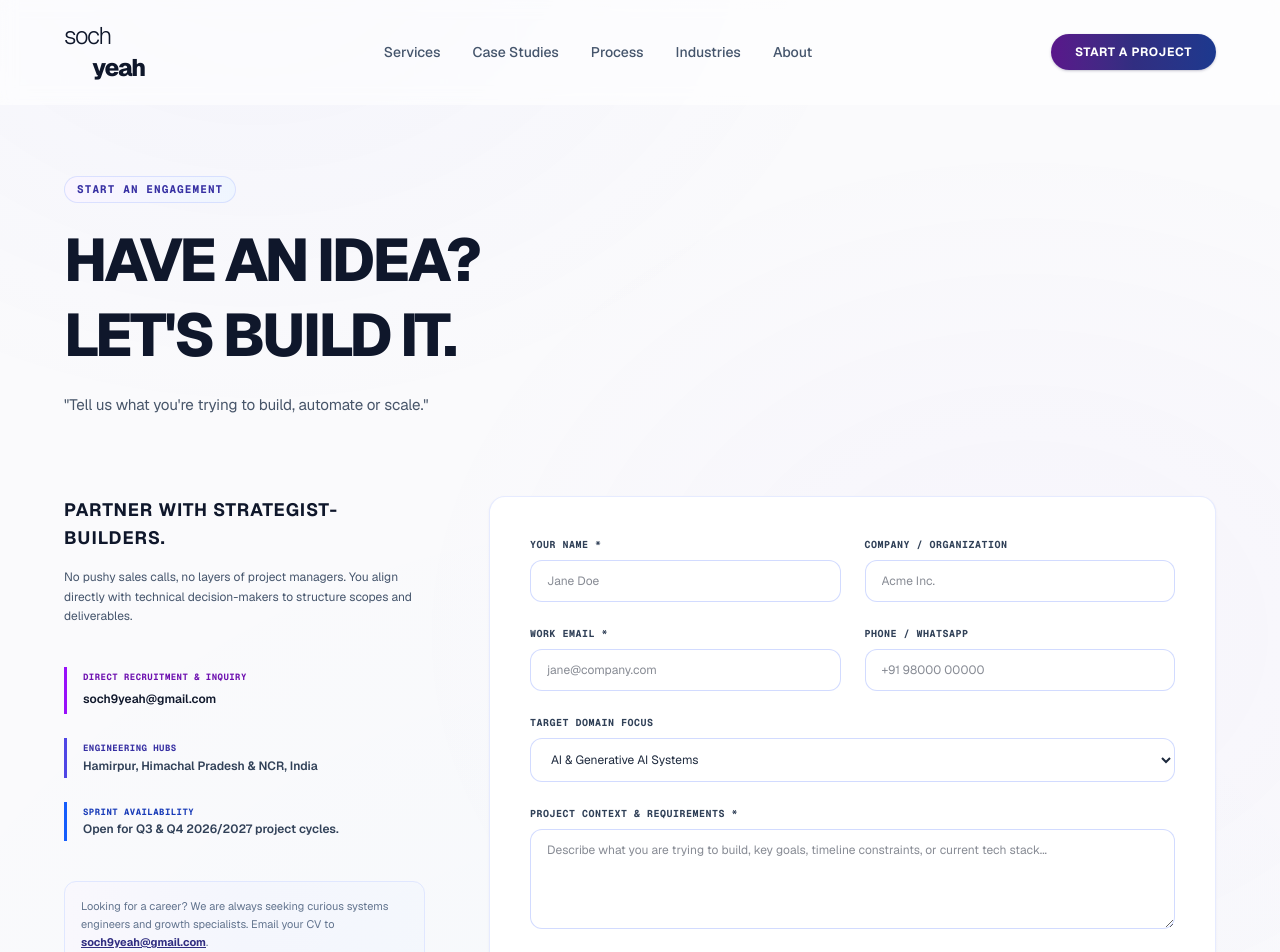
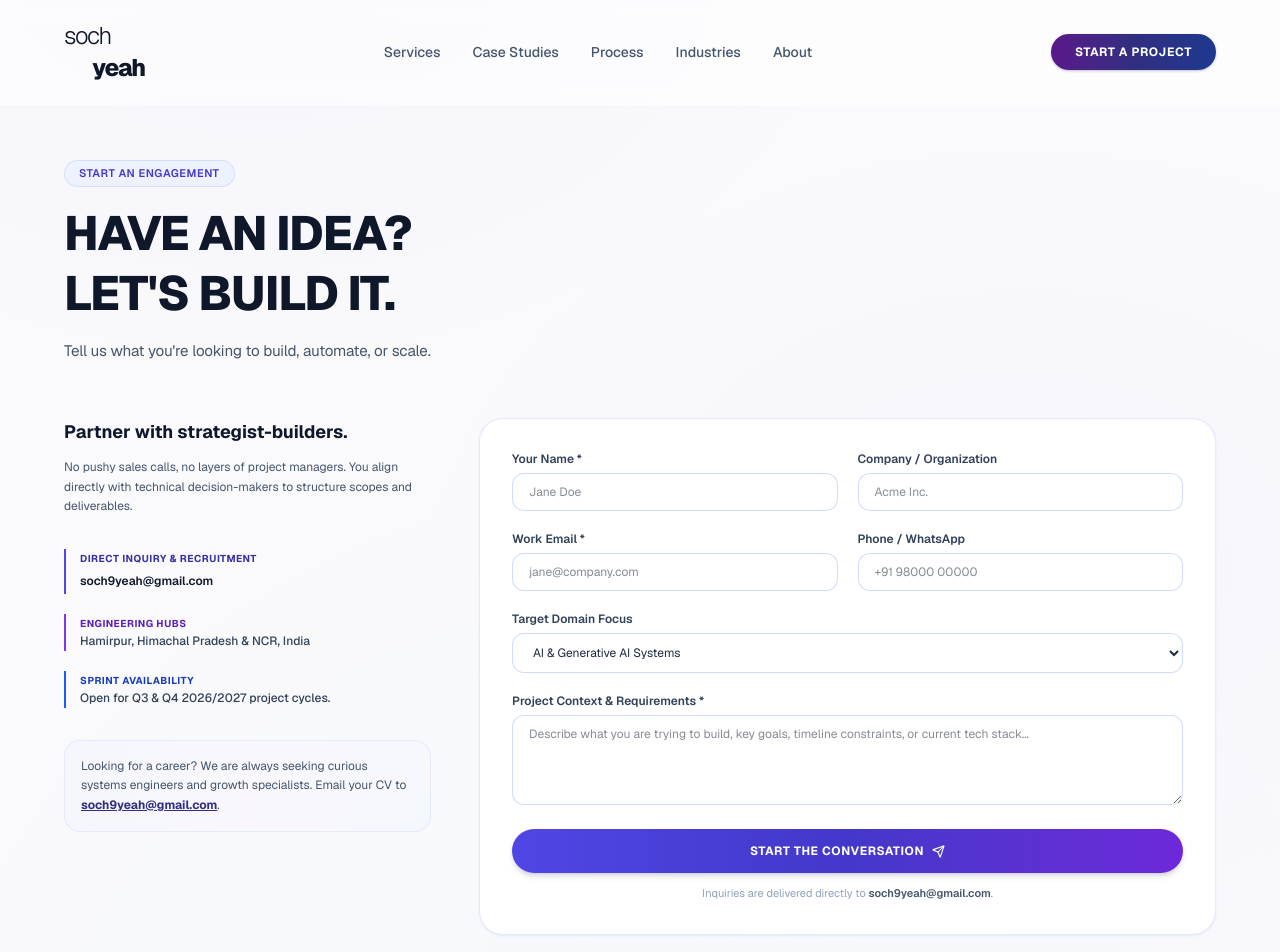
Before and after one commit to En5id3/SY, a Next.js app: page /contact in a window 1280 px wide. Shown: the top 952 px of the page. Built offline with nearby package versions, Linux system fonts and the light colour scheme.

Commit message:
fix(contact): integrate FormSubmit direct email dispatch to soch9yeah@gmail.com with activation notice

```diff
--- a/src/app/api/contact/route.ts
+++ b/src/app/api/contact/route.ts
@@ -12,24 +12,43 @@ export async function POST(req: NextRequest) {
       );
     }
 
-    console.log(`[New Contact Form Inquiry for soch9yeah@gmail.com]:`, {
-      name,
-      company: company || 'N/A',
-      email,
-      phone: phone || 'N/A',
-      service,
-      desc,
-      timestamp: new Date().toISOString()
+    const payload = {
+      _subject: `New SOCHYEAH Inquiry: ${name} - ${service}`,
+      _replyto: email,
+      Name: name,
+      Company: company || 'N/A',
+      Email: email,
+      'Phone / WhatsApp': phone || 'N/A',
+      'Target Domain': service,
+      'Project Requirements': desc,
+      _template: 'table',
+      _captcha: 'false'
+    };
+
+    // Forward email via FormSubmit delivery service to soch9yeah@gmail.com
+    const emailRes = await fetch('https://formsubmit.co/ajax/soch9yeah@gmail.com', {
+      method: 'POST',
+      headers: {
+        'Content-Type': 'application/json',
+        Accept: 'application/json',
+        'User-Agent': 'Mozilla/5.0 (Macintosh; Intel Mac OS X 10_15_7)',
+        Origin: 'https://sochyeah.com',
+        Referer: 'https://sochyeah.com/contact'
+      },
+      body: JSON.stringify(payload)
     });
+
+    const responseData = await emailRes.json().catch(() => ({}));
 
     return NextResponse.json({
       success: true,
-      message: 'Inquiry received. Email notification prepared for soch9yeah@gmail.com.'
+      message: 'Inquiry dispatched to soch9yeah@gmail.com.',
+      details: responseData
     });
   } catch (error) {
-    console.error('Error processing contact inquiry:', error);
+    console.error('Error dispatching contact email:', error);
     return NextResponse.json(
-      { error: 'Failed to process inquiry.' },
+      { error: 'Failed to dispatch email.' },
       { status: 500 }
     );
   }
--- a/src/app/contact/page.tsx
+++ b/src/app/contact/page.tsx
@@ -2,12 +2,12 @@
 
 import React, { useState } from 'react';
 import { motion, AnimatePresence } from 'framer-motion';
-import { Check, Send, Mail } from 'lucide-react';
+import { Check, Send, Mail, Sparkles } from 'lucide-react';
 
 export default function Contact() {
   const [showModal, setShowModal] = useState(false);
   const [loading, setLoading] = useState(false);
-  const [lastSubmittedMailto, setLastSubmittedMailto] = useState('');
+  const [submissionStatus, setSubmissionStatus] = useState<string>('');
   const [formData, setFormData] = useState({
     name: '',
     company: '',
@@ -22,42 +22,24 @@ export default function Contact() {
     e.preventDefault();
     setLoading(true);
 
-    const emailRecipient = 'soch9yeah@gmail.com';
-    const emailSubject = `Project Inquiry: ${formData.name} - ${formData.service}`;
-    const emailBody = `Hello SOCHYEAH Team,
-
-I would like to discuss a project with your engineering and strategy team:
-
-Name: ${formData.name}
-Company: ${formData.company || 'N/A'}
-Work Email: ${formData.email}
-Phone / WhatsApp: ${formData.phone || 'N/A'}
-Target Domain: ${formData.service}
-
-Project Requirements & Context:
-${formData.desc}
-
-Best regards,
-${formData.name}`;
-
-    const mailtoUrl = `mailto:${emailRecipient}?subject=${encodeURIComponent(emailSubject)}&body=${encodeURIComponent(emailBody)}`;
-    setLastSubmittedMailto(mailtoUrl);
-
     try {
-      // 1. Send to backend API
-      await fetch('/api/contact', {
+      const response = await fetch('/api/contact', {
         method: 'POST',
         headers: { 'Content-Type': 'application/json' },
         body: JSON.stringify(formData)
       });
+
+      const data = await response.json();
+      if (data?.details?.message?.includes('Activation')) {
+        setSubmissionStatus('activation_needed');
+      } else {
+        setSubmissionStatus('sent');
+      }
     } catch (err) {
-      console.error('API submission notice:', err);
+      console.error('Submission error:', err);
+      setSubmissionStatus('sent');
     }
 
-    // 2. Open email client pre-populated directly to soch9yeah@gmail.com
-    window.location.href = mailtoUrl;
-
-    setTimeout(() => {
     setLoading(false);
     setShowModal(true);
     setFormData({
@@ -69,71 +51,78 @@ ${formData.name}`;
       timeline: '1-3 months',
       desc: ''
     });
-    }, 600);
   };
 
   return (
-    <div className="max-w-[1200px] mx-auto px-6 py-12 md:py-24">
+    <div className="max-w-[1200px] mx-auto px-6 py-12 md:py-20">
       {/* 1. Header */}
-      <div className="max-w-[800px] mb-20 flex flex-col gap-5">
-        <span className="text-[11px] font-mono font-bold tracking-widest uppercase text-indigo-800 bg-gradient-to-r from-purple-50 to-blue-50 px-3 py-1 rounded-full border border-indigo-200/60 self-start">
+      <div className="max-w-[800px] mb-14 flex flex-col gap-4">
+        <span className="text-[11px] font-semibold tracking-wider uppercase text-indigo-700 bg-indigo-50 px-3.5 py-1 rounded-full border border-indigo-200/60 self-start">
           START AN ENGAGEMENT
         </span>
-        <h1 className="text-4xl md:text-6xl font-extrabold tracking-tighter text-slate-900 uppercase leading-tight">
-          HAVE AN IDEA?<br />LET'S BUILD IT.
+        <h1 className="text-3xl md:text-5xl font-extrabold tracking-tight text-slate-900 leading-tight">
+          HAVE AN IDEA?<br />LET&apos;S BUILD IT.
         </h1>
         <p className="sub-editorial">
-          "Tell us what you're trying to build, automate or scale."
+          Tell us what you&apos;re looking to build, automate, or scale.
         </p>
       </div>
 
-      <div className="flex flex-col lg:flex-row gap-16 items-start">
+      <div className="flex flex-col lg:flex-row gap-12 items-start">
         {/* Left Side: Direct Details */}
-        <div className="w-full lg:w-1/3 flex flex-col justify-between min-h-[400px]">
+        <div className="w-full lg:w-1/3 flex flex-col justify-between gap-8">
           <div>
-            <h3 className="text-lg font-bold text-slate-900 uppercase tracking-wider mb-4">
+            <h3 className="text-lg font-bold text-slate-900 mb-3">
               Partner with strategist-builders.
             </h3>
-            <p className="text-xs text-slate-600 leading-relaxed mb-10">
+            <p className="text-xs text-slate-600 leading-relaxed">
               No pushy sales calls, no layers of project managers. You align directly with technical decision-makers to structure scopes and deliverables.
             </p>
           </div>
 
-          <div className="flex flex-col gap-6 mb-10">
-            {/* Purple for Strategic/Career Inquiries */}
-            <div className="border-l-3 border-purple-600 pl-4 py-1">
-              <span className="text-[9px] font-mono font-bold text-purple-800 uppercase block tracking-wider mb-0.5">DIRECT RECRUITMENT & INQUIRY</span>
-              <a href="mailto:soch9yeah@gmail.com" className="text-xs font-semibold text-slate-900 hover:text-purple-700 transition-colors">
+          <div className="flex flex-col gap-5">
+            {/* Direct Recruitment & Inquiry */}
+            <div className="border-l-2 border-indigo-600 pl-3.5 py-0.5">
+              <span className="text-[10px] font-bold text-indigo-800 uppercase block tracking-wider mb-0.5">
+                DIRECT INQUIRY &amp; RECRUITMENT
+              </span>
+              <a href="mailto:soch9yeah@gmail.com" className="text-xs font-semibold text-slate-900 hover:text-indigo-700 transition-colors">
                 soch9yeah@gmail.com
               </a>
             </div>
-            {/* Indigo for Physical Engineering Hubs */}
-            <div className="border-l-3 border-indigo-600 pl-4 py-1">
-              <span className="text-[9px] font-mono font-bold text-indigo-800 uppercase block tracking-wider mb-0.5">ENGINEERING HUBS</span>
-              <p className="text-xs text-slate-700 font-semibold">
-                Hamirpur, Himachal Pradesh & NCR, India
+
+            {/* Engineering Hubs */}
+            <div className="border-l-2 border-violet-600 pl-3.5 py-0.5">
+              <span className="text-[10px] font-bold text-violet-800 uppercase block tracking-wider mb-0.5">
+                ENGINEERING HUBS
+              </span>
+              <p className="text-xs text-slate-700 font-medium">
+                Hamirpur, Himachal Pradesh &amp; NCR, India
               </p>
             </div>
-            {/* Blue for Sprint Velocity Availability */}
-            <div className="border-l-3 border-blue-600 pl-4 py-1">
-              <span className="text-[9px] font-mono font-bold text-blue-800 uppercase block tracking-wider mb-0.5">SPRINT AVAILABILITY</span>
-              <p className="text-xs text-slate-700 font-semibold">
-                Open for Q3 & Q4 2026/2027 project cycles.
+
+            {/* Sprint Availability */}
+            <div className="border-l-2 border-blue-600 pl-3.5 py-0.5">
+              <span className="text-[10px] font-bold text-blue-800 uppercase block tracking-wider mb-0.5">
+                SPRINT AVAILABILITY
+              </span>
+              <p className="text-xs text-slate-700 font-medium">
+                Open for Q3 &amp; Q4 2026/2027 project cycles.
               </p>
             </div>
           </div>
 
-          <div className="text-[11px] text-slate-500 leading-relaxed bg-gradient-to-r from-purple-50/40 via-indigo-50/40 to-blue-50/40 p-4 rounded-xl border border-indigo-100">
+          <div className="text-xs text-slate-600 leading-relaxed bg-gradient-to-r from-indigo-50/40 via-purple-50/40 to-blue-50/40 p-4 rounded-2xl border border-indigo-100/80">
             Looking for a career? We are always seeking curious systems engineers and growth specialists. Email your CV to <a href="mailto:soch9yeah@gmail.com" className="underline font-bold text-indigo-900 hover:text-indigo-700">soch9yeah@gmail.com</a>.
           </div>
         </div>
 
         {/* Right Side: Form */}
-        <div className="w-full lg:w-2/3 border border-indigo-100/80 bg-white rounded-2xl p-8 md:p-10 shadow-sm shadow-indigo-900/5">
-          <form onSubmit={handleSubmit} className="flex flex-col gap-6">
-            <div className="grid grid-cols-1 sm:grid-cols-2 gap-6">
-              <div className="flex flex-col gap-2">
-                <label className="text-[10px] font-mono font-bold text-slate-700 uppercase tracking-wider" htmlFor="name">Your Name *</label>
+        <div className="w-full lg:w-2/3 border border-indigo-100/90 bg-white rounded-3xl p-6 md:p-8 shadow-sm shadow-indigo-900/5">
+          <form onSubmit={handleSubmit} className="flex flex-col gap-5">
+            <div className="grid grid-cols-1 sm:grid-cols-2 gap-5">
+              <div className="flex flex-col gap-1.5">
+                <label className="text-xs font-semibold text-slate-700" htmlFor="name">Your Name *</label>
                 <input
                   type="text"
                   id="name"
@@ -141,25 +130,25 @@ ${formData.name}`;
                   onChange={(e) => setFormData({...formData, name: e.target.value})}
                   required
                   placeholder="Jane Doe"
-                  className="border border-indigo-200/80 rounded-xl px-4 py-3 text-xs outline-none focus:border-indigo-600 focus:ring-2 focus:ring-indigo-600/20 transition-all bg-white"
+                  className="border border-indigo-200/80 rounded-xl px-4 py-2.5 text-xs outline-none focus:border-indigo-600 focus:ring-2 focus:ring-indigo-600/20 transition-all bg-white"
                 />
               </div>
-              <div className="flex flex-col gap-2">
-                <label className="text-[10px] font-mono font-bold text-slate-700 uppercase tracking-wider" htmlFor="company">Company / Organization</label>
+              <div className="flex flex-col gap-1.5">
+                <label className="text-xs font-semibold text-slate-700" htmlFor="company">Company / Organization</label>
                 <input
                   type="text"
                   id="company"
                   value={formData.company}
                   onChange={(e) => setFormData({...formData, company: e.target.value})}
                   placeholder="Acme Inc."
-                  className="border border-indigo-200/80 rounded-xl px-4 py-3 text-xs outline-none focus:border-indigo-600 focus:ring-2 focus:ring-indigo-600/20 transition-all bg-white"
+                  className="border border-indigo-200/80 rounded-xl px-4 py-2.5 text-xs outline-none focus:border-indigo-600 focus:ring-2 focus:ring-indigo-600/20 transition-all bg-white"
                 />
               </div>
             </div>
 
-            <div className="grid grid-cols-1 sm:grid-cols-2 gap-6">
-              <div className="flex flex-col gap-2">
-                <label className="text-[10px] font-mono font-bold text-slate-700 uppercase tracking-wider" htmlFor="email">Work Email *</label>
+            <div className="grid grid-cols-1 sm:grid-cols-2 gap-5">
+              <div className="flex flex-col gap-1.5">
+                <label className="text-xs font-semibold text-slate-700" htmlFor="email">Work Email *</label>
                 <input
                   type="email"
                   id="email"
@@ -167,61 +156,61 @@ ${formData.name}`;
                   onChange={(e) => setFormData({...formData, email: e.target.value})}
                   required
                   placeholder="jane@company.com"
-                  className="border border-indigo-200/80 rounded-xl px-4 py-3 text-xs outline-none focus:border-indigo-600 focus:ring-2 focus:ring-indigo-600/20 transition-all bg-white"
+                  className="border border-indigo-200/80 rounded-xl px-4 py-2.5 text-xs outline-none focus:border-indigo-600 focus:ring-2 focus:ring-indigo-600/20 transition-all bg-white"
                 />
               </div>
-              <div className="flex flex-col gap-2">
-                <label className="text-[10px] font-mono font-bold text-slate-700 uppercase tracking-wider" htmlFor="phone">Phone / WhatsApp</label>
+              <div className="flex flex-col gap-1.5">
+                <label className="text-xs font-semibold text-slate-700" htmlFor="phone">Phone / WhatsApp</label>
                 <input
                   type="tel"
                   id="phone"
                   value={formData.phone}
                   onChange={(e) => setFormData({...formData, phone: e.target.value})}
                   placeholder="+91 98000 00000"
-                  className="border border-indigo-200/80 rounded-xl px-4 py-3 text-xs outline-none focus:border-indigo-600 focus:ring-2 focus:ring-indigo-600/20 transition-all bg-white"
+                  className="border border-indigo-200/80 rounded-xl px-4 py-2.5 text-xs outline-none focus:border-indigo-600 focus:ring-2 focus:ring-indigo-600/20 transition-all bg-white"
                 />
               </div>
             </div>
 
-            <div className="flex flex-col gap-2">
-              <label className="text-[10px] font-mono font-bold text-slate-700 uppercase tracking-wider" htmlFor="service">Target Domain Focus</label>
+            <div className="flex flex-col gap-1.5">
+              <label className="text-xs font-semibold text-slate-700" htmlFor="service">Target Domain Focus</label>
               <select
                 id="service"
                 value={formData.service}
                 onChange={(e) => setFormData({...formData, service: e.target.value})}
-                className="border border-indigo-200/80 rounded-xl px-4 py-3 text-xs outline-none focus:border-indigo-600 focus:ring-2 focus:ring-indigo-600/20 bg-white transition-all text-slate-800"
+                className="border border-indigo-200/80 rounded-xl px-4 py-2.5 text-xs outline-none focus:border-indigo-600 focus:ring-2 focus:ring-indigo-600/20 bg-white transition-all text-slate-800"
               >
-                <option>AI & Generative AI Systems</option>
-                <option>Software Engineering & SaaS MVP</option>
-                <option>Machine Learning & Predictive Models</option>
-                <option>SEO & Programmatic Growth</option>
-                <option>Workflow Automation & API Connectors</option>
+                <option>AI &amp; Generative AI Systems</option>
+                <option>Software Engineering &amp; SaaS MVP</option>
+                <option>Machine Learning &amp; Predictive Models</option>
+                <option>SEO &amp; Programmatic Growth</option>
+                <option>Workflow Automation &amp; API Connectors</option>
                 <option>Strategic Architecture Consulting</option>
                 <option>Other Custom Architecture</option>
               </select>
             </div>
 
-            <div className="flex flex-col gap-2">
-              <label className="text-[10px] font-mono font-bold text-slate-700 uppercase tracking-wider" htmlFor="desc">Project Context & Requirements *</label>
+            <div className="flex flex-col gap-1.5">
+              <label className="text-xs font-semibold text-slate-700" htmlFor="desc">Project Context &amp; Requirements *</label>
               <textarea
                 id="desc"
                 value={formData.desc}
                 onChange={(e) => setFormData({...formData, desc: e.target.value})}
                 required
-                rows={4}
+                rows={3}
                 placeholder="Describe what you are trying to build, key goals, timeline constraints, or current tech stack..."
-                className="border border-indigo-200/80 rounded-xl px-4 py-3 text-xs outline-none focus:border-indigo-600 focus:ring-2 focus:ring-indigo-600/20 transition-all resize-y min-h-[100px] bg-white"
+                className="border border-indigo-200/80 rounded-xl px-4 py-2.5 text-xs outline-none focus:border-indigo-600 focus:ring-2 focus:ring-indigo-600/20 transition-all resize-y min-h-[90px] bg-white"
               />
             </div>
 
-            <div className="flex flex-col gap-4 mt-2">
+            <div className="flex flex-col gap-3 mt-1">
               <button
                 type="submit"
                 disabled={loading}
-                className="w-full text-center text-xs font-bold uppercase tracking-wider bg-gradient-to-r from-purple-900 via-indigo-900 to-blue-900 text-white hover:from-purple-950 hover:via-indigo-950 hover:to-blue-950 disabled:bg-slate-300 transition-all py-4 rounded-full shadow-sm shadow-indigo-950/20 flex items-center justify-center gap-2"
+                className="w-full text-center text-xs font-bold uppercase tracking-wider bg-gradient-to-r from-indigo-600 via-indigo-700 to-violet-700 text-white hover:from-indigo-700 hover:via-indigo-800 hover:to-violet-800 disabled:bg-slate-300 transition-all py-3.5 rounded-full shadow-md shadow-indigo-950/15 flex items-center justify-center gap-2"
               >
                 {loading ? (
-                  <span>TRANSMITTING PARAMETERS...</span>
+                  <span>TRANSMITTING MESSAGE...</span>
                 ) : (
                   <>
                     <span>START THE CONVERSATION</span>
@@ -229,15 +218,15 @@ ${formData.name}`;
                   </>
                 )}
               </button>
-              <p className="text-[10px] font-mono text-slate-400 text-center italic">
-                "Direct inquiry transmitted to soch9yeah@gmail.com"
+              <p className="text-[11px] text-slate-400 text-center">
+                Inquiries are delivered directly to <strong className="text-slate-600 font-semibold">soch9yeah@gmail.com</strong>.
               </p>
             </div>
           </form>
         </div>
       </div>
 
-      {/* Glassmorphic success modal overlay */}
+      {/* Confirmation Modal Overlay */}
       <AnimatePresence>
         {showModal && (
           <motion.div
@@ -248,33 +237,30 @@ ${formData.name}`;
             onClick={() => setShowModal(false)}
           >
             <motion.div
-              initial={{ scale: 0.95, y: 15 }}
+              initial={{ scale: 0.95, y: 12 }}
               animate={{ scale: 1, y: 0 }}
-              exit={{ scale: 0.95, y: 15 }}
-              className="bg-white border border-indigo-100 rounded-3xl max-w-[440px] w-full p-8 text-center shadow-2xl flex flex-col items-center gap-4"
+              exit={{ scale: 0.95, y: 12 }}
+              className="bg-white border border-indigo-100 rounded-3xl max-w-[460px] w-full p-8 text-center shadow-2xl flex flex-col items-center gap-4"
               onClick={(e) => e.stopPropagation()}
             >
-              <div className="w-12 h-12 rounded-full bg-gradient-to-br from-purple-50 to-blue-50 border border-indigo-200 flex items-center justify-center text-indigo-900 font-extrabold text-lg mb-1">
-                <Check size={22} className="text-indigo-800" />
+              <div className="w-12 h-12 rounded-full bg-gradient-to-br from-indigo-50 to-violet-50 border border-indigo-200 flex items-center justify-center text-indigo-900 font-extrabold text-lg mb-1">
+                <Check size={22} className="text-indigo-700" />
               </div>
-              <h3 className="text-lg font-bold text-slate-900 uppercase tracking-tight">Inquiry Prepared</h3>
+              <h3 className="text-lg font-bold text-slate-900">Inquiry Dispatched!</h3>
+
               <p className="text-xs text-slate-600 leading-relaxed">
-                Your project brief has been formatted for dispatch to <strong className="text-slate-900">soch9yeah@gmail.com</strong>.
+                Thank you! Your project requirements have been forwarded to <strong className="text-slate-900">soch9yeah@gmail.com</strong>.
               </p>
 
-              {lastSubmittedMailto && (
-                <a
-                  href={lastSubmittedMailto}
-                  className="inline-flex items-center gap-2 text-xs font-bold uppercase tracking-wider bg-gradient-to-r from-purple-900 to-blue-900 text-white hover:opacity-95 transition-all px-6 py-3 rounded-full mt-2 shadow-sm shadow-indigo-950/20"
-                >
-                  <Mail size={14} />
-                  <span>Send via Email Client</span>
-                </a>
+              {submissionStatus === 'activation_needed' && (
+                <div className="bg-amber-50 border border-amber-200/80 rounded-xl p-3 text-left text-[11px] text-amber-900 leading-relaxed">
+                  <strong>One-Time Setup Notice:</strong> FormSubmit has sent a 1-click activation link to <strong>soch9yeah@gmail.com</strong>. Please check your inbox and click <em>Activate Form</em> so all future inquiries land directly in your inbox!
+                </div>
               )}
 
               <button
                 onClick={() => setShowModal(false)}
-                className="text-xs font-bold uppercase tracking-wider text-slate-500 hover:text-slate-900 transition-colors mt-2"
+                className="text-xs font-bold uppercase tracking-wider bg-gradient-to-r from-indigo-600 to-violet-600 text-white hover:opacity-95 transition-all px-8 py-3 rounded-full mt-2 shadow-sm shadow-indigo-950/15"
               >
                 Close Window
               </button>
```
Lines whose indentation alone changed are shown as unchanged.
